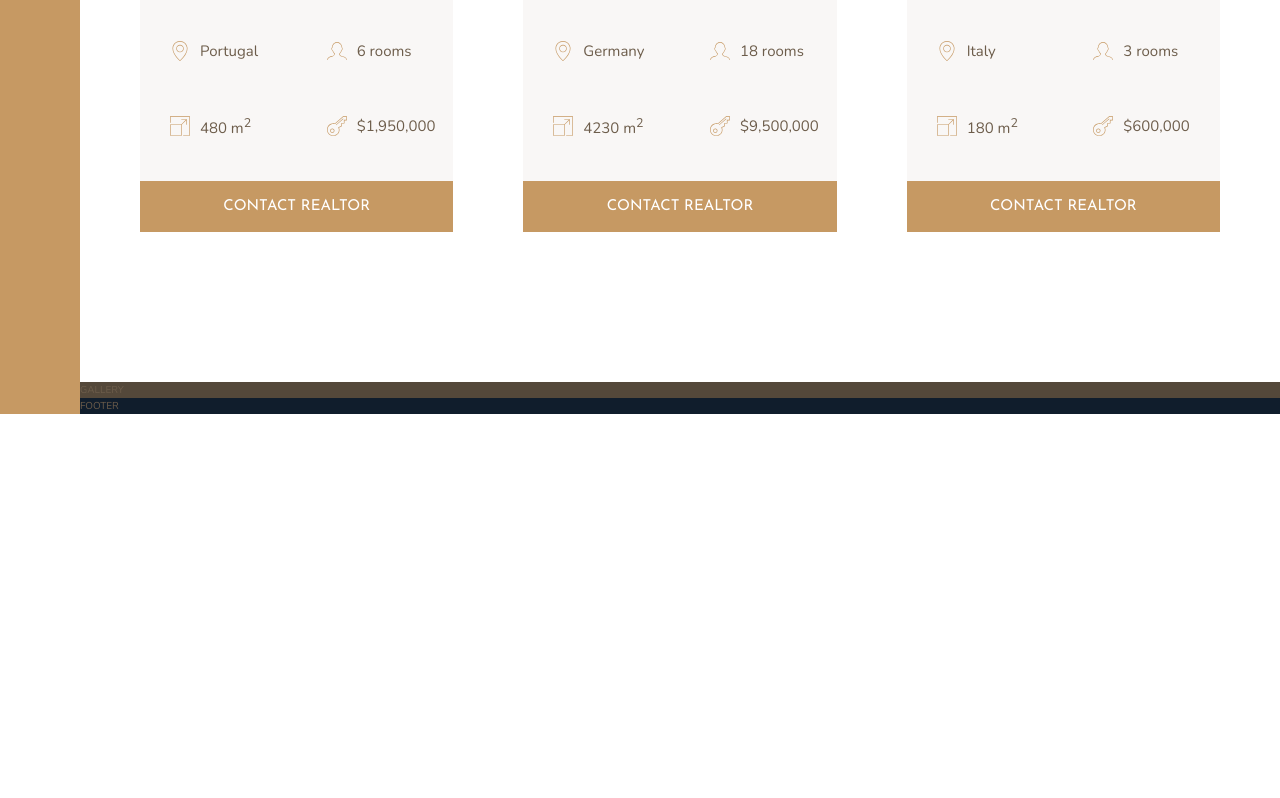
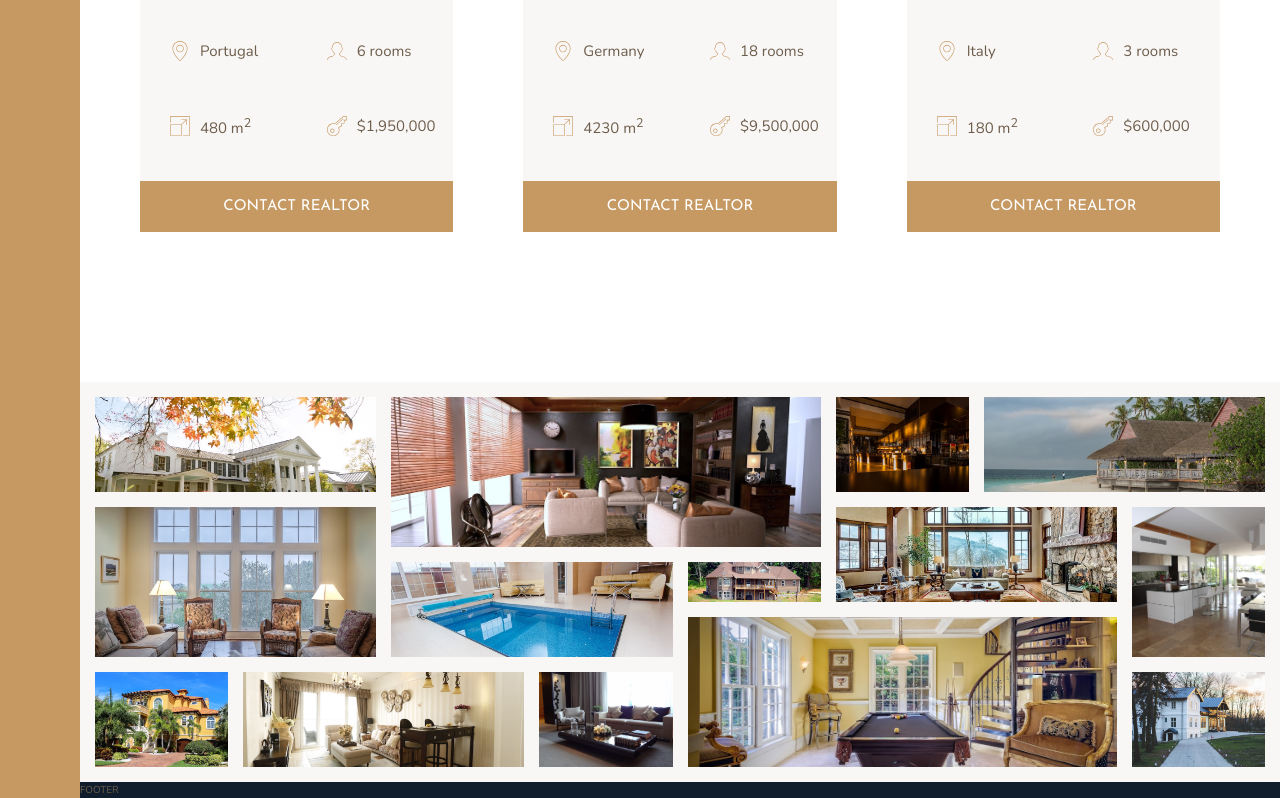
Before and after one commit to Zeus60/nexter, a website: page index.html in a window 1280 px wide. Shown: the part 2748-3546 px from the top of the page. Before the commit the page ends 3162 px from the top, so only its background shows below. Drawn offline with nearby package versions, Linux system fonts and the light colour scheme.

Commit message:
Completed the gallery block

```diff
--- a/index.html
+++ b/index.html
@@ -322,7 +322,51 @@
 	</section>
 
 	<section class="gallery">
-		GALLERY
+
+		<figure class="gallery__item gallery__item--1">
+			<img src="img/gal-1.jpeg" alt="gallery image 1" class="gallery__image">
+		</figure>
+
+		<figure class="gallery__item gallery__item--2">
+			<img src="img/gal-2.jpeg" alt="gallery image 2" class="gallery__image">
+		</figure>
+		<figure class="gallery__item gallery__item--3">
+			<img src="img/gal-3.jpeg" alt="gallery image 3" class="gallery__image">
+		</figure>
+		<figure class="gallery__item gallery__item--4">
+			<img src="img/gal-4.jpeg" alt="gallery image 4" class="gallery__image">
+		</figure>
+		<figure class="gallery__item gallery__item--5">
+			<img src="img/gal-5.jpeg" alt="gallery image 5" class="gallery__image">
+		</figure>
+		<figure class="gallery__item gallery__item--6">
+			<img src="img/gal-6.jpeg" alt="gallery image 6" class="gallery__image">
+		</figure>
+		<figure class="gallery__item gallery__item--7">
+			<img src="img/gal-7.jpeg" alt="gallery image 7" class="gallery__image">
+		</figure>
+		<figure class="gallery__item gallery__item--8">
+			<img src="img/gal-8.jpeg" alt="gallery image 8" class="gallery__image">
+		</figure>
+		<figure class="gallery__item gallery__item--9">
+			<img src="img/gal-9.jpeg" alt="gallery image 9" class="gallery__image">
+		</figure>
+		<figure class="gallery__item gallery__item--10">
+			<img src="img/gal-10.jpeg" alt="gallery image 10" class="gallery__image">
+		</figure>
+		<figure class="gallery__item gallery__item--11">
+			<img src="img/gal-11.jpeg" alt="gallery image 11" class="gallery__image">
+		</figure>
+		<figure class="gallery__item gallery__item--12">
+			<img src="img/gal-12.jpeg" alt="gallery image 12" class="gallery__image">
+		</figure>
+		<figure class="gallery__item gallery__item--13">
+			<img src="img/gal-13.jpeg" alt="gallery image 13" class="gallery__image">
+		</figure>
+		<figure class="gallery__item gallery__item--14">
+			<img src="img/gal-14.jpeg" alt="gallery image 14" class="gallery__image">
+		</figure>
+
 	</section>
 
 	<footer class="footer">
--- a/sass/_gallery.scss
+++ b/sass/_gallery.scss
@@ -1,4 +1,76 @@
 .gallery {
-  background-color: $color-grey-dark-1;
+  background-color: $color-grey-light-1;
   grid-column: full-start / full-end;
+
+  display: grid;
+  grid-template-columns: repeat(8, 1fr);
+  grid-template-rows: repeat(7, 5vh);
+  grid-gap: 1.5rem;
+  padding: 1.5rem;
+
+  &__item {
+    &--1 {
+      grid-row: 1 / span 2;
+      grid-column: 1 / span 2;
+    }
+    &--2 {
+      grid-row: 1 / span 3;
+      grid-column: 3 / span 3;
+    }
+    &--3 {
+      grid-row: 1 / span 2;
+      grid-column: 6 / 7;
+    }
+    &--4 {
+      grid-row: 1 / span 2;
+      grid-column: 7 / span 2;
+    }
+    &--5 {
+      grid-row: 3 / span 3;
+      grid-column: 1 / span 2;
+    }
+    &--6 {
+      grid-row: 4 / span 2;
+      grid-column: 3 / span 2;
+    }
+    &--7 {
+      grid-row: 4 / 5;
+      grid-column: 5 / 6;
+    }
+    &--8 {
+      grid-row: 3 / span 2;
+      grid-column: 6 / span 2;
+    }
+    &--9 {
+      grid-row: 3 / span 3;
+      grid-column: 8 / -1;
+    }
+    &--10 {
+      grid-row: 6 / span 2;
+      grid-column: 1 / 2;
+    }
+    &--11 {
+      grid-row: 6 / span 2;
+      grid-column: 2 / span 2;
+    }
+    &--12 {
+      grid-row: 6 / span 2;
+      grid-column: 4 / 5;
+    }
+    &--13 {
+      grid-row: 5 / span 3;
+      grid-column: 5 / span 3;
+    }
+    &--14 {
+      grid-row: 6 / span 2;
+      grid-column: 8 / -1;
+    }
+  }
+
+  &__image {
+    width: 100%;
+    height: 100%;
+    object-fit: cover;
+    display: block;
+  }
 }
```
Also changed, not shown: css/style.css.
